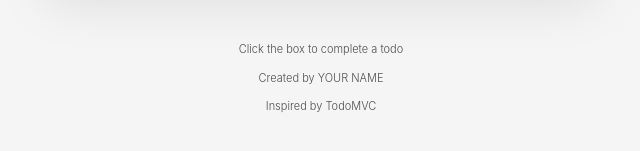
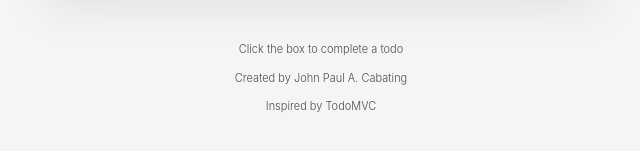
Before and after one commit to JpCabating/csit340-todomvc, a React (Vite) app: page / in a window 1280 px wide. Shown: the part 407-558 px from the top of the page, without its empty margins (319-959 px from the left). Built offline with nearby package versions, Linux system fonts and the light colour scheme.

Commit message:
chore: replace YOUR NAME with John Paul A. Cabating

```diff
--- a/src/App.jsx
+++ b/src/App.jsx
@@ -5,7 +5,7 @@ function App() {
   return (
     <div className="min-h-screen bg-[#f5f5f5] py-8 font-light text-[#111]">
       <Todos />
-      <Info name="YOUR NAME" />
+      <Info name="John Paul A. Cabating" />
     </div>
   )
 }
```
